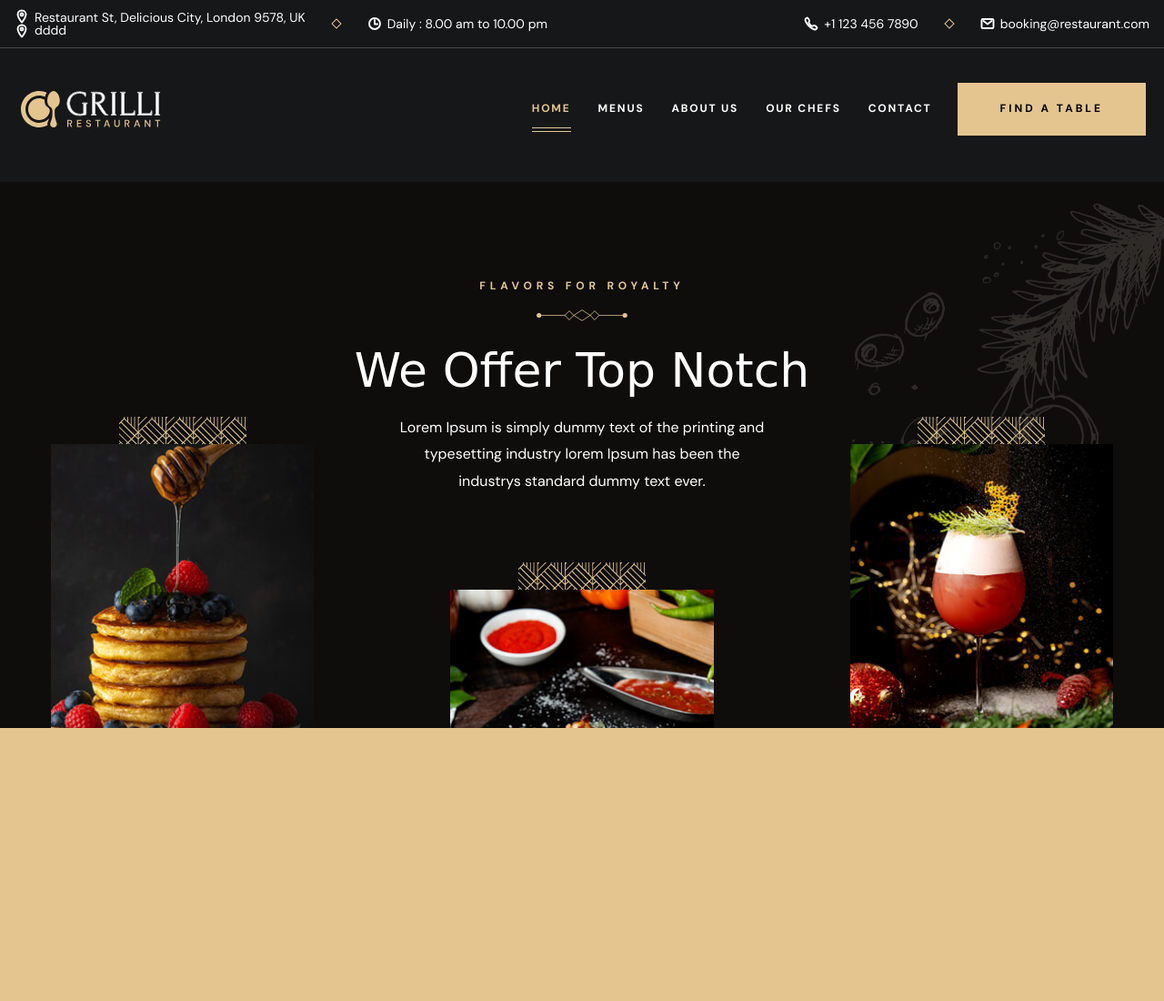
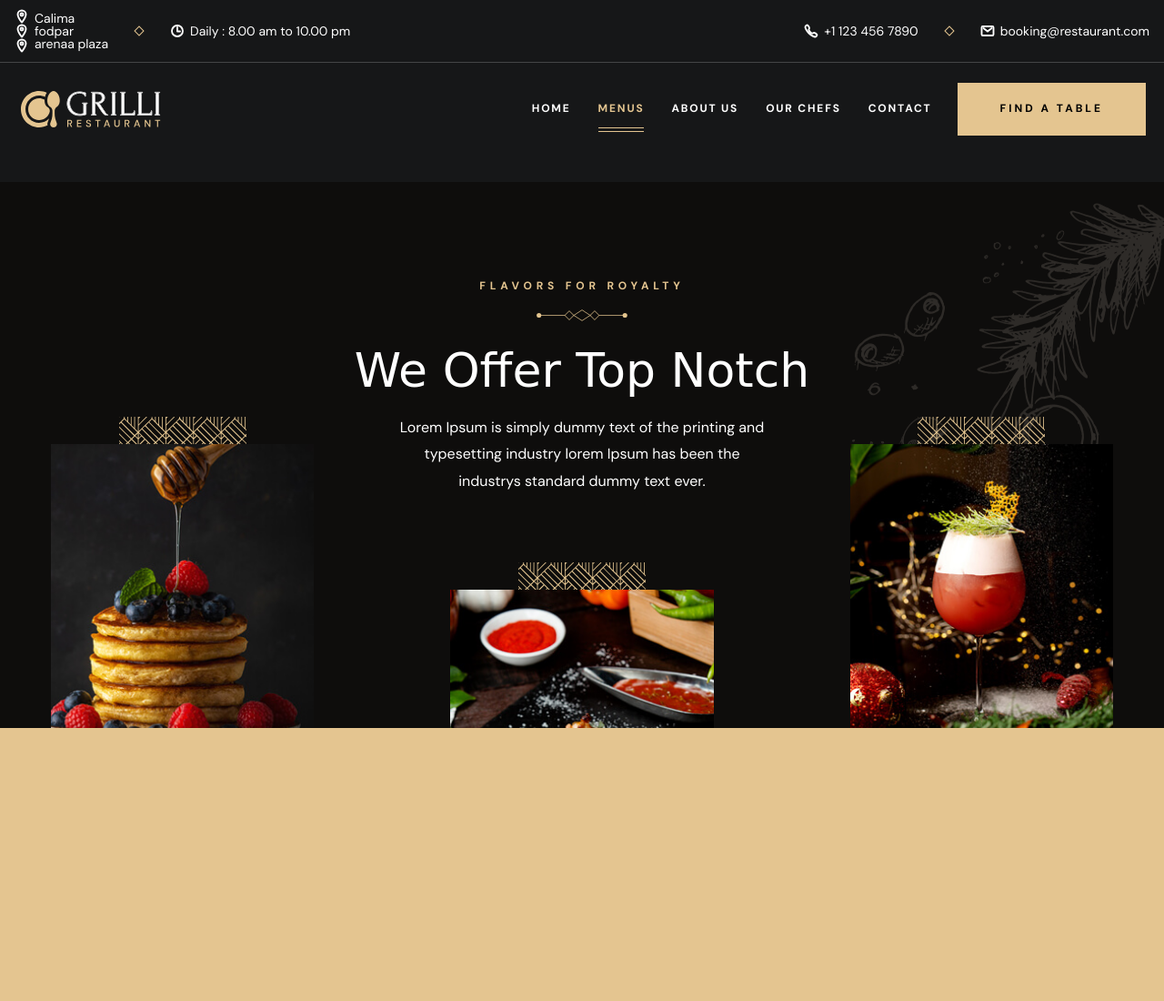
Before and after one commit to klakox/menu-pizza, a plain HTML site: page menu.html in a window 1280 px wide. Shown: the top 1100 px of the page at 91% size. Drawn offline with nearby package versions, Linux system fonts and the light colour scheme; a web font is replaced by a local one.

Commit message:
prueba 2

```diff
--- a/menu.html
+++ b/menu.html
@@ -65,13 +65,13 @@
         <div class="icon">
           <ion-icon name="location-outline" aria-hidden="true"></ion-icon>
           <ion-icon name="location-outline" aria-hidden="true"></ion-icon>
+          <ion-icon name="location-outline" aria-hidden="true"></ion-icon>
         </div>
 
 
          <span class="span">
-          Restaurant St, Delicious City, London 9578, UK<br>dddd
+          Calima<br>fodpar<br>arenaa plaza
          </span>
-
 
       </address>
 
@@ -137,7 +137,7 @@
         <ul class="navbar-list">
 
           <li class="navbar-item">
-            <a href="#home" class="navbar-link hover-underline active">
+            <a href="index.html" class="navbar-link hover-underline">
               <div class="separator"></div>
 
               <span class="span">Home</span>
@@ -145,7 +145,7 @@
           </li>
 
           <li class="navbar-item">
-            <a href="#menu" class="navbar-link hover-underline">
+            <a href="#menu" class="navbar-link hover-underline active">
               <div class="separator"></div>
 
               <span class="span">Menus</span>
```
Also changed, not shown: index.html (+2 -1 lines).
